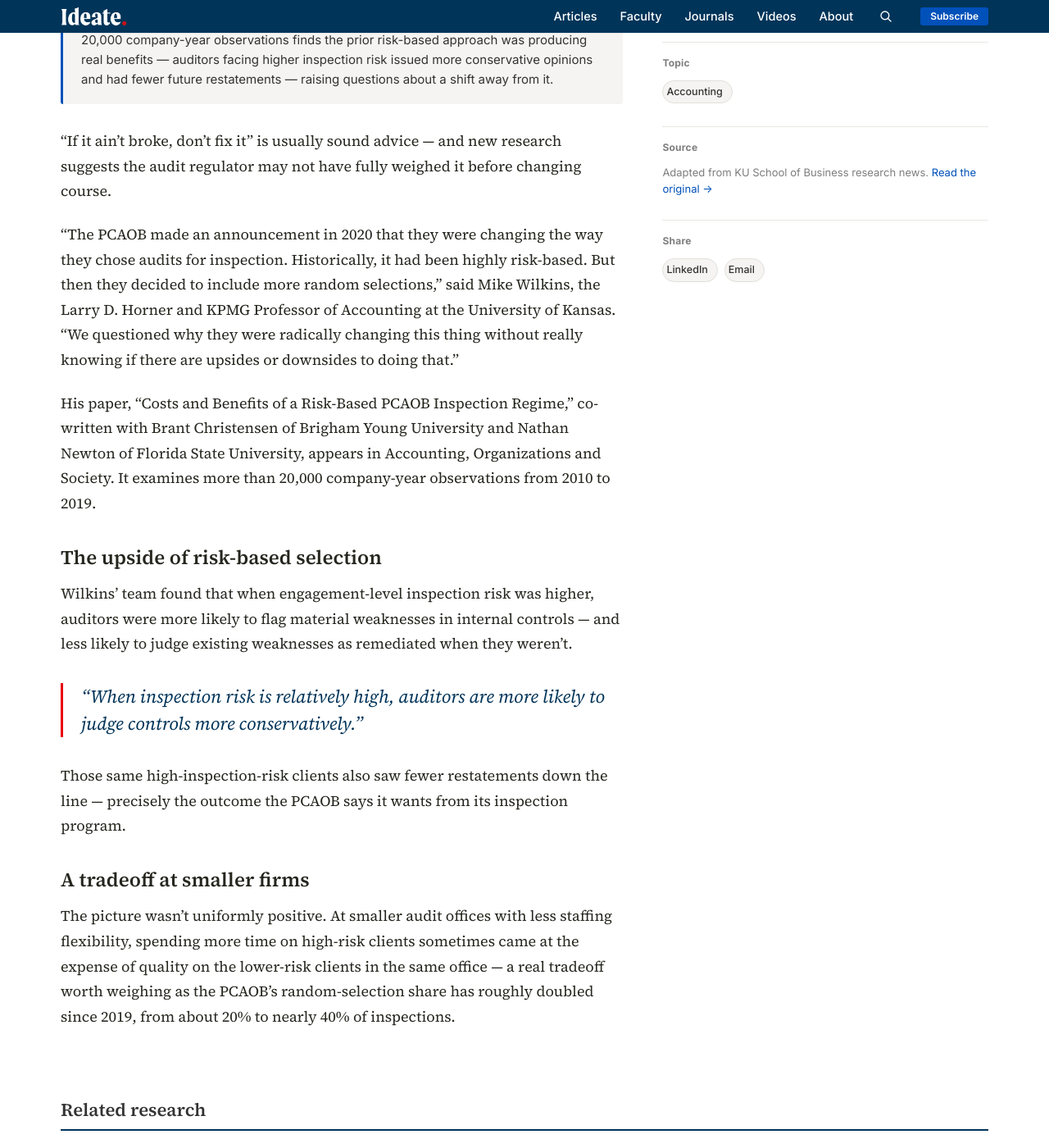
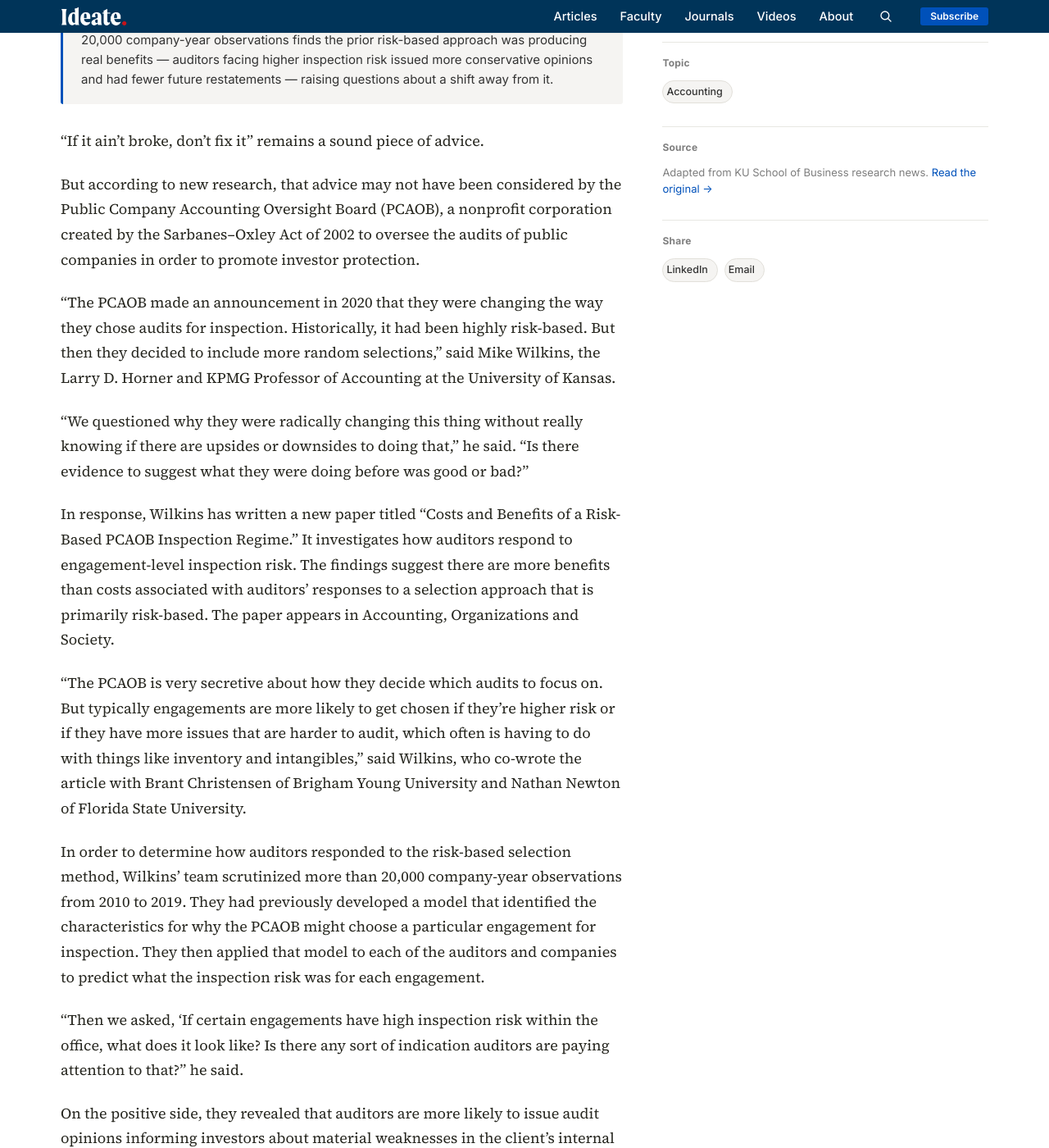
Before and after one commit to KUBschool/ideate, a Jekyll site: the page built from _articles/2024-06-11-pcaob-risk-based-inspection.md, in a window 1280 px wide and 1400 px high, scrolled down 1010 px. Shown: the whole window at 82% size. Built offline with Jekyll 4.4.1, drawn with Linux system fonts in a browser that asks for light colours; some of the changed text lies outside the part shown.

Commit message:
Update Article “2024-06-11-pcaob-risk-based-inspection”

```diff
--- a/_articles/2024-06-11-pcaob-risk-based-inspection.md
+++ b/_articles/2024-06-11-pcaob-risk-based-inspection.md
@@ -1,38 +1,51 @@
 ---
-title: "PCAOB risk-based inspection consequences evaluated using new model"
-dek: "When the audit regulator signals an engagement is more likely to be inspected, auditors respond by working harder and judging internal controls more conservatively — evidence the risk-based approach is working as intended."
+title: PCAOB risk-based inspection consequences evaluated using new model
+dek: When the audit regulator signals an engagement is more likely to be
+  inspected, auditors respond by working harder and judging internal controls
+  more conservatively — evidence the risk-based approach is working as intended.
 topic: accounting
 faculty:
   - mike-wilkins
-byline: "Mike Wilkins"
+byline: Jon Niccum
 date: 2024-06-11
 image_tint: limestone
 featured: false
-source_url: "https://business.ku.edu/news/article/pcaob-risk-based-inspection-consequences-evaluated-using-new-model"
-answer_box: >-
-  In 2020, the Public Company Accounting Oversight Board shifted toward
-  selecting more audits for inspection at random rather than by risk.
-  New research testing more than 20,000 company-year observations finds
-  the prior risk-based approach was producing real benefits — auditors
-  facing higher inspection risk issued more conservative opinions and
-  had fewer future restatements — raising questions about a shift away
-  from it.
+source_url: https://business.ku.edu/news/article/pcaob-risk-based-inspection-consequences-evaluated-using-new-model
+answer_box: In 2020, the Public Company Accounting Oversight Board shifted
+  toward selecting more audits for inspection at random rather than by risk. New
+  research testing more than 20,000 company-year observations finds the prior
+  risk-based approach was producing real benefits — auditors facing higher
+  inspection risk issued more conservative opinions and had fewer future
+  restatements — raising questions about a shift away from it.
+journal: Accounting, Organizations and Society
+journal_url: https://www.sciencedirect.com/science/article/abs/pii/S0361368224000126
 ---
+“If it ain’t broke, don’t fix it” remains a sound piece of advice.
 
-"If it ain't broke, don't fix it" is usually sound advice — and new research suggests the audit regulator may not have fully weighed it before changing course.
+But according to new research, that advice may not have been considered by the Public Company Accounting Oversight Board (PCAOB), a nonprofit corporation created by the Sarbanes–Oxley Act of 2002 to oversee the audits of public companies in order to promote investor protection.
 
-"The PCAOB made an announcement in 2020 that they were changing the way they chose audits for inspection. Historically, it had been highly risk-based. But then they decided to include more random selections," said Mike Wilkins, the Larry D. Horner and KPMG Professor of Accounting at the University of Kansas. "We questioned why they were radically changing this thing without really knowing if there are upsides or downsides to doing that."
+“The PCAOB made an announcement in 2020 that they were changing the way they chose audits for inspection. Historically, it had been highly risk-based. But then they decided to include more random selections,” said Mike Wilkins, the Larry D. Horner and KPMG Professor of Accounting at the University of Kansas.
 
-His paper, "Costs and Benefits of a Risk-Based PCAOB Inspection Regime," co-written with Brant Christensen of Brigham Young University and Nathan Newton of Florida State University, appears in Accounting, Organizations and Society. It examines more than 20,000 company-year observations from 2010 to 2019.
+“We questioned why they were radically changing this thing without really knowing if there are upsides or downsides to doing that,” he said. “Is there evidence to suggest what they were doing before was good or bad?”
 
-## The upside of risk-based selection
+In response, Wilkins has written a new paper titled [“Costs and Benefits of a Risk-Based PCAOB Inspection Regime.”](https://www.sciencedirect.com/science/article/abs/pii/S0361368224000126) It investigates how auditors respond to engagement-level inspection risk. The findings suggest there are more benefits than costs associated with auditors’ responses to a selection approach that is primarily risk-based. The paper appears in Accounting, Organizations and Society.
 
-Wilkins' team found that when engagement-level inspection risk was higher, auditors were more likely to flag material weaknesses in internal controls — and less likely to judge existing weaknesses as remediated when they weren't.
+“The PCAOB is very secretive about how they decide which audits to focus on. But typically engagements are more likely to get chosen if they’re higher risk or if they have more issues that are harder to audit, which often is having to do with things like inventory and intangibles,” said Wilkins, who co-wrote the article with Brant Christensen of Brigham Young University and Nathan Newton of Florida State University.
 
-> "When inspection risk is relatively high, auditors are more likely to judge controls more conservatively."
+In order to determine how auditors responded to the risk-based selection method, Wilkins’ team scrutinized more than 20,000 company-year observations from 2010 to 2019. They had previously [developed a model](https://doi.org/10.2308/AJPT-2020-143) that identified the characteristics for why the PCAOB might choose a particular engagement for inspection. They then applied that model to each of the auditors and companies to predict what the inspection risk was for each engagement.
 
-Those same high-inspection-risk clients also saw fewer restatements down the line — precisely the outcome the PCAOB says it wants from its inspection program.
+“Then we asked, ‘If certain engagements have high inspection risk within the office, what does it look like? Is there any sort of indication auditors are paying attention to that?” he said.
 
-## A tradeoff at smaller firms
+On the positive side, they revealed that auditors are more likely to issue audit opinions informing investors about material weaknesses in the client’s internal control environment.
 
-The picture wasn't uniformly positive. At smaller audit offices with less staffing flexibility, spending more time on high-risk clients sometimes came at the expense of quality on the lower-risk clients in the same office — a real tradeoff worth weighing as the PCAOB's random-selection share has roughly doubled since 2019, from about 20% to nearly 40% of inspections.
+“The PCAOB is always saying that there aren’t enough material weaknesses being identified. We find that when inspection risk is relatively high, auditors are more likely to judge controls more conservatively, including a lower likelihood that they will judge existing weaknesses as having been remediated. We also find these high-inspection-risk clients are less likely to have restatements in the future, which is what the PCAOB is aiming to achieve, essentially. So, all of those things are quite positive,” Wilkins said.
+
+What Wilkins found especially interesting was when looking at small audit offices that have fewer degrees of freedom in terms of staffing, when auditors spend more time on high-risk clients there’s actually lower audit quality for the ones with lower inspection risk.
+
+“For those offices particularly, it appears they have to make a tradeoff,” he said.
+
+Up until 2019, only about 20% of the audits that the PCAOB was choosing to inspect were chosen at random. In other words, about 80% were risk-based. In 2021 and 2022, that percentage doubled. Now nearly 40% are selected at random.
+
+Wilkins, who has been at KU since 2017, hopes the PCAOB will take note of how this comprehensive new research regards random selection.
+
+He said, “Our explanation is that when audit firms think that inspection risk on a given client is higher, they spend more time on these audits and, as a result, they have higher audit quality — which is what the PCAOB is supposed to be all about.”
```
